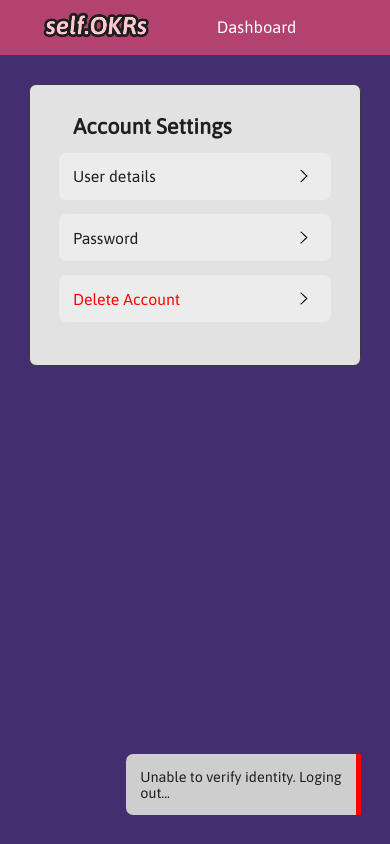
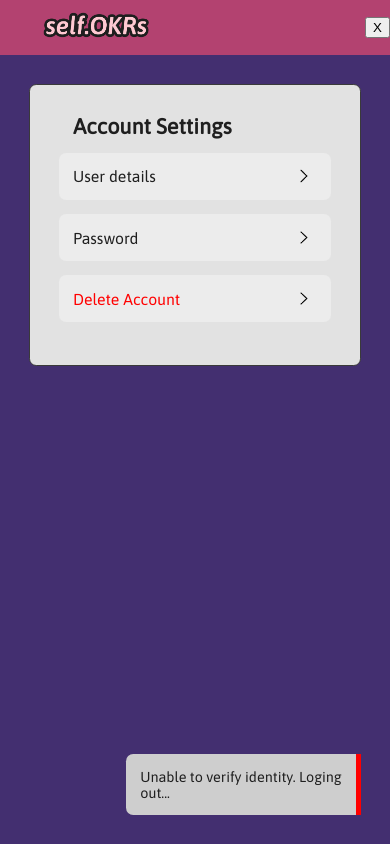
Before and after one commit to AgusEspa/self-okrs-ui, a React (Create React App) app: page /settings in a window 390 px wide. Built offline with nearby package versions, Linux system fonts and the light colour scheme; no server answers; sample sign-in values are in the browser's storage; a web font is replaced by a local one.

Commit message:
burger menu

```diff
--- a/src/components/Dashboard/Navbar/Navbar.js
+++ b/src/components/Dashboard/Navbar/Navbar.js
@@ -7,6 +7,13 @@ const NavBar = (props) => {
 
 	const { userAuth, logout } = useContext(AuthContext);
 	const [userMenuDisplay, setUserMenuDisplay] = useState(false);
+	const [responsiveNavDisplay, setResponsiveNavDisplay] = useState(false);
+
+	const handleResponsiveNavToggle = (event) => {
+		event.preventDefault();
+		setResponsiveNavDisplay(prevState => !prevState);
+	}
+
 
 	return (
 		<nav className="navbar">
@@ -26,7 +33,26 @@ const NavBar = (props) => {
 						{userMenuDisplay && <UserMenu logout={logout} />}
 					</li>
 				</ul>
-				</div>
+			</div>
+
+			<div className="responsive-links-menu">
+				<button onClick={handleResponsiveNavToggle}>X</button>
+				{responsiveNavDisplay &&
+			  	<ul>
+				  	<li>
+					  	<Link to="/dashboard"><span>Dashboard</span></Link>
+						<span>{userAuth.username}</span>
+						<ul>
+							<li>
+							<Link to="/settings"><span>Settings</span></Link>
+							</li>
+							<li>
+							<button onClick={props.logout}><span>Logout</span></button>
+							</li>
+						</ul>
+					</li>
+				</ul>}
+			</div>
 
     	</nav>
 	);
--- a/src/index.css
+++ b/src/index.css
@@ -426,6 +426,41 @@ textarea {
   color: white;
   font-family: 'Asap', sans-serif;
   font-size: 1.1rem;
+}
+.responsive-links-menu{
+  display: none !important;
+}
+@media screen and (max-width: 750px) {
+  .links-menu {
+    display: none !important;
+  }
+  .responsive-links-menu {
+    display: inline !important;
+  }
+  .responsive-links-menu {
+    height: 100%;
+  }
+  .responsive-links-menu ul {
+    display: flex;
+    margin: 0;
+  }
+  .responsive-links-menu li {
+    cursor: pointer;
+    list-style-type: none;
+    padding: 0.5rem;
+    margin-right: 2.5rem;
+    border-radius: 0.7rem;
+    transition: background-color 0.2s ease-out;
+  }
+  .responsive-links-menu li:hover {
+    background-color: #c75884;
+  }
+  .responsive-links-menu span, .links-menu a {
+    color: white;
+    font-family: 'Asap', sans-serif;
+    text-decoration: none;
+    font-size: 1.15rem;
+  }
 }
 
 /* TOOLBAR */
```
